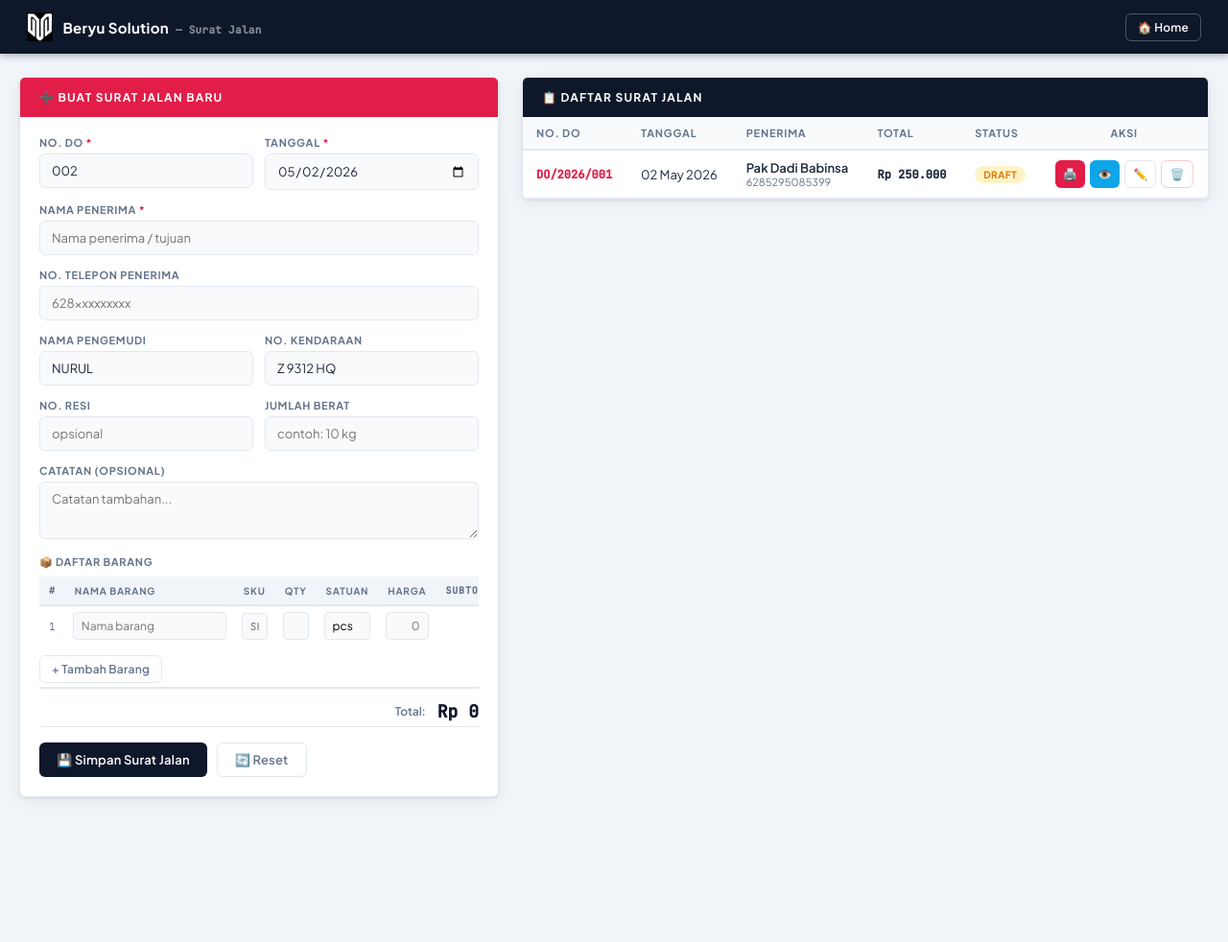
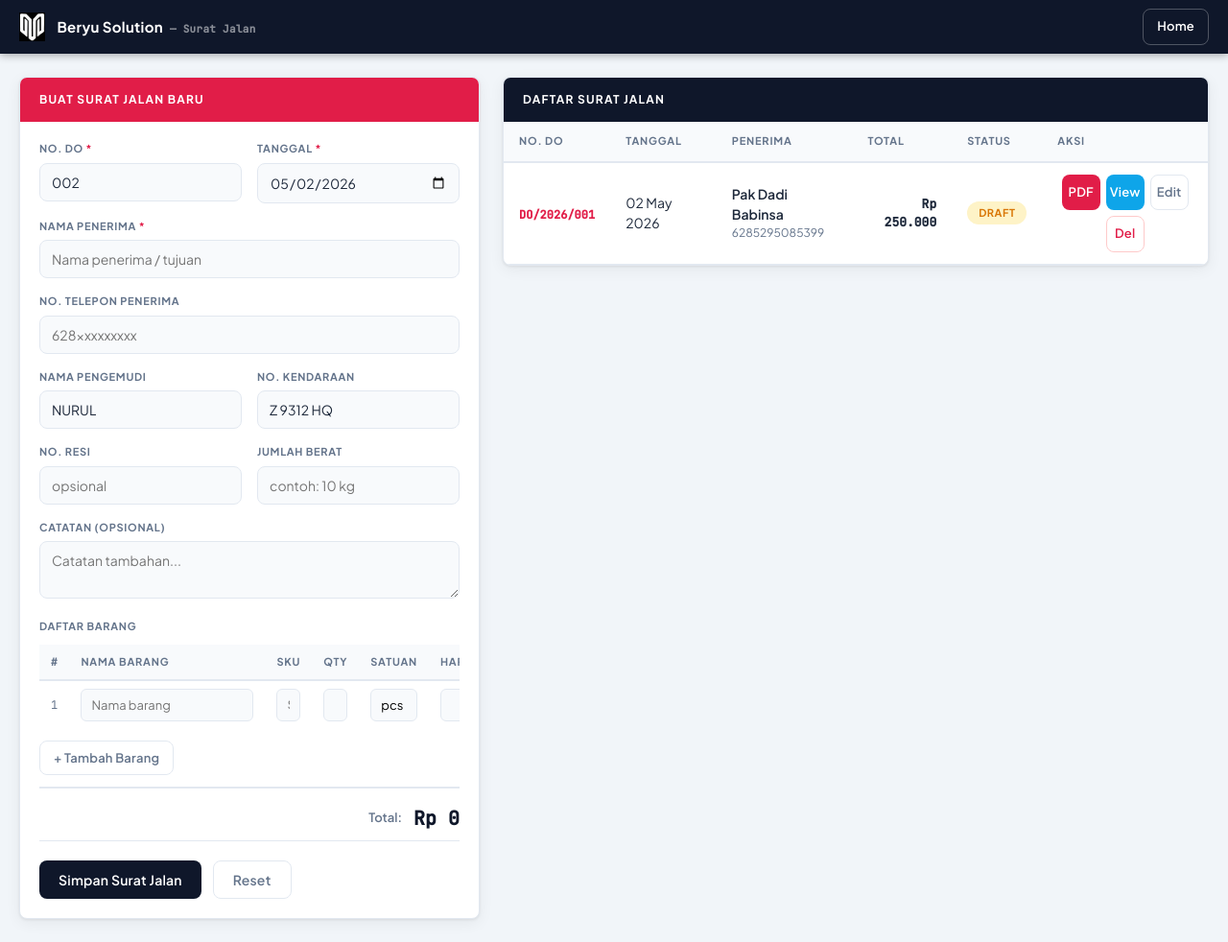
Before and after one commit to Maliberyu/surat_jalan, a PHP site: page /surat_jalan/index.php in a window 1280 px wide. Shown: the whole page at 96% size. Before the commit the page ends 833 px from the top, so only its background shows below. Run offline with PHP 8.4, Linux system fonts and the light colour scheme; data comes from the database, SQL or seed files in the repository.

Commit message:
perubahan desain index

```diff
--- a/index.php
+++ b/index.php
@@ -54,19 +54,16 @@ if ($_SERVER['REQUEST_METHOD'] === 'POST') {
 
     try {
         if ($id) {
-            // UPDATE
             $stmt = $db->prepare("UPDATE surat_jalan SET no_do=?,tanggal=?,penerima=?,telp_penerima=?,pengemudi=?,no_kendaraan=?,no_resi=?,jumlah_berat=?,catatan=?,total_harga=? WHERE id=?");
             $stmt->execute([$no_do,$tanggal,$penerima,$telp,$pengemudi,$kendaraan,$resi,$berat,$catatan,$total,$id]);
             $sj_id = $id;
             $db->prepare("DELETE FROM surat_jalan_detail WHERE surat_jalan_id = ?")->execute([$sj_id]);
         } else {
-            // INSERT
             $stmt = $db->prepare("INSERT INTO surat_jalan (no_do,tanggal,penerima,telp_penerima,pengemudi,no_kendaraan,no_resi,jumlah_berat,catatan,total_harga) VALUES (?,?,?,?,?,?,?,?,?,?)");
             $stmt->execute([$no_do,$tanggal,$penerima,$telp,$pengemudi,$kendaraan,$resi,$berat,$catatan,$total]);
             $sj_id = $db->lastInsertId();
         }
 
-        // Insert detail
         foreach ($namaArr as $k => $nama) {
             if (trim($nama) === '') continue;
             $hrg = floatval(str_replace(['.',','], ['',''], preg_replace('/[^0-9,]/','',$hrgArr[$k] ?? 0)));
@@ -76,7 +73,6 @@ if ($_SERVER['REQUEST_METHOD'] === 'POST') {
             $stmt2->execute([$sj_id, $k+1, trim($nama), trim($skuArr[$k]??''), $qty, trim($satArr[$k]??'pcs'), $hrg, $sub]);
         }
 
-        // Update total
         $db->prepare("UPDATE surat_jalan SET total_harga = (SELECT IFNULL(SUM(subtotal),0) FROM surat_jalan_detail WHERE surat_jalan_id=?) WHERE id=?")->execute([$sj_id,$sj_id]);
 
         header("Location: index.php?msg=saved&last=" . $sj_id);
@@ -87,11 +83,10 @@ if ($_SERVER['REQUEST_METHOD'] === 'POST') {
 }
 
 if (isset($_GET['msg'])) {
-    if ($_GET['msg'] === 'saved')   $msg = '<div class="alert alert-success">✅ Surat jalan berhasil disimpan!</div>';
-    if ($_GET['msg'] === 'deleted') $msg = '<div class="alert alert-warning">🗑️ Surat jalan berhasil dihapus.</div>';
+    if ($_GET['msg'] === 'saved')   $msg = '<div class="alert alert-success">Surat jalan berhasil disimpan.</div>';
+    if ($_GET['msg'] === 'deleted') $msg = '<div class="alert alert-warning">Surat jalan berhasil dihapus.</div>';
 }
 
-// Daftar surat jalan
 $list = $db->query("SELECT * FROM surat_jalan ORDER BY tanggal DESC, id DESC")->fetchAll();
 $next_no = generateNoDO();
 ?>
@@ -114,76 +109,85 @@ $next_no = generateNoDO();
   --muted:   #64748b;
   --success: #16a34a;
   --warn:    #d97706;
-  --radius:  6px;
+  --radius:  8px;
   --shadow:  0 1px 3px rgba(0,0,0,.08), 0 4px 16px rgba(0,0,0,.06);
 }
 *{box-sizing:border-box;margin:0;padding:0}
-body{font-family:'Plus Jakarta Sans',sans-serif;background:var(--bg);color:var(--text);font-size:14px}
+html{scroll-behavior:smooth}
+body{font-family:'Plus Jakarta Sans',sans-serif;background:var(--bg);color:var(--text);font-size:14px;line-height:1.5}
 
 /* TOPBAR */
-.topbar{background:var(--primary);color:#fff;padding:0 28px;height:56px;display:flex;align-items:center;justify-content:space-between;position:sticky;top:0;z-index:200;box-shadow:0 2px 8px rgba(0,0,0,.3)}
-.topbar-brand{display:flex;align-items:center;gap:10px}
+.topbar{background:var(--primary);color:#fff;padding:0 20px;height:56px;display:flex;align-items:center;justify-content:space-between;position:sticky;top:0;z-index:200;box-shadow:0 2px 8px rgba(0,0,0,.3)}
+.topbar-brand{display:flex;align-items:center;gap:12px}
 .topbar-brand img{height:30px;filter:invert(1) brightness(2)}
 .topbar-brand h1{font-size:15px;font-weight:700;letter-spacing:.3px}
 .topbar-brand span{font-size:11px;opacity:.5;margin-left:4px;font-family:'JetBrains Mono',monospace}
 .topbar-actions{display:flex;gap:8px}
 
 /* LAYOUT */
-.container{max-width:1380px;margin:0 auto;padding:24px 20px}
-.grid-2{display:grid;grid-template-columns:500px 1fr;gap:24px;align-items:start}
+.container{max-width:1400px;margin:0 auto;padding:20px 16px}
+.grid-2{display:grid;grid-template-columns:1fr;gap:20px}
+@media(min-width: 992px){
+  .grid-2{grid-template-columns:480px 1fr;gap:24px}
+  .container{padding:24px 20px}
+}
 
 /* CARD */
-.card{background:var(--white);border:1px solid var(--border);border-radius:var(--radius);box-shadow:var(--shadow);overflow:hidden}
-.card-header{background:var(--primary);color:#fff;padding:13px 20px;font-size:12px;font-weight:700;letter-spacing:1.2px;text-transform:uppercase;display:flex;align-items:center;gap:8px}
+.card{background:var(--white);border:1px solid var(--border);border-radius:var(--radius);box-shadow:var(--shadow);overflow:hidden;display:flex;flex-direction:column}
+.card-header{background:var(--primary);color:#fff;padding:14px 20px;font-size:12px;font-weight:700;letter-spacing:1.2px;text-transform:uppercase;display:flex;align-items:center;gap:8px}
 .card-header.red{background:var(--accent)}
 .card-header.blue{background:var(--accent2)}
-.card-body{padding:20px}
+.card-body{padding:20px;flex:1}
 
 /* ALERT */
-.alert{padding:10px 16px;border-radius:var(--radius);font-size:13px;margin-bottom:16px}
-.alert-success{background:#dcfce7;color:#166534;border:1px solid #bbf7d0}
-.alert-danger{background:#fee2e2;color:#991b1b;border:1px solid #fecaca}
-.alert-warning{background:#fef9c3;color:#854d0e;border:1px solid #fde047}
+.alert{padding:12px 16px;border-radius:var(--radius);font-size:13px;margin-bottom:20px;border-left:4px solid}
+.alert-success{background:#dcfce7;color:#166534;border-color:var(--success)}
+.alert-danger{background:#fee2e2;color:#991b1b;border-color:#ef4444}
+.alert-warning{background:#fef9c3;color:#854d0e;border-color:var(--warn)}
 
 /* FORM */
-.form-row{margin-bottom:14px}
-.form-row label{display:block;font-size:11px;font-weight:700;text-transform:uppercase;letter-spacing:.7px;color:var(--muted);margin-bottom:5px}
-.form-row input,.form-row select,.form-row textarea{width:100%;border:1.5px solid var(--border);border-radius:var(--radius);padding:9px 12px;font-size:13px;font-family:'Plus Jakarta Sans',sans-serif;color:var(--text);background:#f8fafc;transition:border-color .15s,background .15s}
+.form-row{margin-bottom:16px}
+.form-row label{display:block;font-size:11px;font-weight:700;text-transform:uppercase;letter-spacing:.7px;color:var(--muted);margin-bottom:6px}
+.form-row input,.form-row select,.form-row textarea{width:100%;border:1.5px solid var(--border);border-radius:var(--radius);padding:10px 12px;font-size:14px;font-family:'Plus Jakarta Sans',sans-serif;color:var(--text);background:#f8fafc;transition:border-color .15s,background .15s}
 .form-row input:focus,.form-row select:focus,.form-row textarea:focus{outline:none;border-color:var(--accent2);background:#fff;box-shadow:0 0 0 3px rgba(14,165,233,.1)}
 .form-row textarea{resize:vertical;min-height:60px}
-.form-grid-2{display:grid;grid-template-columns:1fr 1fr;gap:12px}
-.form-grid-3{display:grid;grid-template-columns:1fr 1fr 1fr;gap:10px}
+.form-grid-2{display:grid;grid-template-columns:1fr;gap:16px}
+.form-grid-3{display:grid;grid-template-columns:1fr;gap:12px}
+@media(min-width: 640px){
+  .form-grid-2{grid-template-columns:1fr 1fr}
+  .form-grid-3{grid-template-columns:1fr 1fr 1fr}
+}
 
 /* ITEMS TABLE */
-.items-wrap{overflow-x:auto}
-.items-table{width:100%;border-collapse:collapse;font-size:12px}
-.items-table th{background:#f1f5f9;padding:8px 10px;text-align:left;font-size:10px;font-weight:700;text-transform:uppercase;letter-spacing:.8px;color:var(--muted);border-bottom:2px solid var(--border)}
+.items-wrap{overflow-x:auto;-webkit-overflow-scrolling:touch}
+.items-table{width:100%;border-collapse:collapse;font-size:13px;min-width:600px}
+.items-table th{background:#f8fafc;padding:10px 12px;text-align:left;font-size:11px;font-weight:700;text-transform:uppercase;letter-spacing:.8px;color:var(--muted);border-bottom:2px solid var(--border);white-space:nowrap}
 .items-table th.r,.items-table td.r{text-align:right}
-.items-table td{padding:6px 8px;border-bottom:1px solid var(--border);vertical-align:middle}
+.items-table td{padding:8px 12px;border-bottom:1px solid var(--border);vertical-align:middle}
 .items-table tr:last-child td{border-bottom:none}
-.items-table input{border:1.5px solid var(--border);border-radius:4px;padding:6px 8px;font-size:12px;width:100%;background:#f8fafc;font-family:'Plus Jakarta Sans',sans-serif}
+.items-table input{border:1.5px solid var(--border);border-radius:6px;padding:8px 10px;font-size:13px;width:100%;background:#f8fafc;font-family:'Plus Jakarta Sans',sans-serif}
 .items-table input:focus{outline:none;border-color:var(--accent2);background:#fff}
-.items-table input.mono{font-family:'JetBrains Mono',monospace;font-size:11px}
+.items-table input.mono{font-family:'JetBrains Mono',monospace;font-size:12px}
 .items-table input.r{text-align:right}
-.col-no{width:32px;text-align:center;color:var(--muted);font-family:'JetBrains Mono',monospace;font-size:11px}
-.col-nama{min-width:160px}
-.col-sku{width:100px}
-.col-qty{width:70px}
-.col-sat{width:70px}
-.col-hrg{width:110px}
-.col-sub{width:110px;font-family:'JetBrains Mono',monospace;color:var(--primary);font-weight:600}
-.col-act{width:36px}
-.btn-del-row{background:none;border:1px solid #fecaca;color:#fca5a5;cursor:pointer;border-radius:4px;width:28px;height:28px;font-size:16px;line-height:1;transition:all .15s}
+.col-no{width:40px;text-align:center;color:var(--muted);font-family:'JetBrains Mono',monospace;font-size:12px}
+.col-nama{min-width:180px}
+.col-sku{width:110px}
+.col-qty{width:80px}
+.col-sat{width:80px}
+.col-hrg{width:120px}
+.col-sub{width:130px;font-family:'JetBrains Mono',monospace;color:var(--primary);font-weight:600}
+.col-act{width:40px}
+.btn-del-row{background:none;border:1px solid #fecaca;color:#ef4444;cursor:pointer;border-radius:6px;width:32px;height:32px;font-size:18px;line-height:1;transition:all .15s;display:flex;align-items:center;justify-content:center}
 .btn-del-row:hover{background:#fee2e2;color:var(--accent);border-color:var(--accent)}
-.add-row-wrap{padding:10px 0 0}
+.add-row-wrap{padding:12px 0 4px}
 
 /* TOTAL ROW */
-.total-row{display:flex;justify-content:flex-end;align-items:center;gap:12px;padding:12px 0 0;border-top:2px solid var(--border);margin-top:4px}
-.total-row .label{font-size:12px;color:var(--muted);font-weight:600}
-.total-row .amount{font-size:18px;font-weight:800;font-family:'JetBrains Mono',monospace;color:var(--primary)}
+.total-row{display:flex;justify-content:flex-end;align-items:center;gap:12px;padding:16px 0 0;border-top:2px solid var(--border);margin-top:8px}
+.total-row .label{font-size:13px;color:var(--muted);font-weight:600}
+.total-row .amount{font-size:20px;font-weight:800;font-family:'JetBrains Mono',monospace;color:var(--primary)}
 
 /* BUTTONS */
-.btn{display:inline-flex;align-items:center;gap:6px;padding:9px 18px;border:none;border-radius:var(--radius);font-size:13px;font-weight:600;font-family:'Plus Jakarta Sans',sans-serif;cursor:pointer;text-decoration:none;transition:all .15s;letter-spacing:.2px}
+.btn{display:inline-flex;align-items:center;justify-content:center;gap:6px;padding:10px 20px;border:none;border-radius:var(--radius);font-size:14px;font-weight:600;font-family:'Plus Jakarta Sans',sans-serif;cursor:pointer;text-decoration:none;transition:all .15s;letter-spacing:.2px;min-height:40px}
 .btn-primary{background:var(--primary);color:#fff}
 .btn-primary:hover{background:#1e3a5f}
 .btn-danger{background:var(--accent);color:#fff}
@@ -192,24 +196,38 @@ body{font-family:'Plus Jakarta Sans',sans-serif;background:var(--bg);color:var(-
 .btn-sky:hover{background:#0284c7}
 .btn-ghost{background:transparent;border:1.5px solid var(--border);color:var(--muted)}
 .btn-ghost:hover{background:var(--bg);color:var(--text)}
-.btn-sm{padding:6px 12px;font-size:12px}
-.btn-icon{padding:6px 8px}
-.form-actions{display:flex;gap:10px;padding-top:16px;border-top:1px solid var(--border);margin-top:4px}
+.btn-sm{padding:8px 14px;font-size:13px;min-height:36px}
+.btn-icon{padding:8px;width:40px}
+.form-actions{display:flex;gap:12px;padding-top:20px;border-top:1px solid var(--border);margin-top:8px;flex-wrap:wrap}
 
 /* TABLE LIST */
-.tbl{width:100%;border-collapse:collapse}
+.tbl-wrap{overflow-x:auto;-webkit-overflow-scrolling:touch}
+.tbl{width:100%;border-collapse:collapse;min-width:700px}
 .tbl thead tr{background:#f8fafc}
-.tbl th{padding:10px 14px;text-align:left;font-size:11px;font-weight:700;text-transform:uppercase;letter-spacing:.8px;color:var(--muted);border-bottom:2px solid var(--border)}
-.tbl td{padding:10px 14px;border-bottom:1px solid var(--border);font-size:13px}
+.tbl th{padding:12px 16px;text-align:left;font-size:11px;font-weight:700;text-transform:uppercase;letter-spacing:.8px;color:var(--muted);border-bottom:2px solid var(--border);white-space:nowrap}
+.tbl td{padding:12px 16px;border-bottom:1px solid var(--border);font-size:14px;vertical-align:middle}
 .tbl tr:hover td{background:#f8fafc}
-.badge{display:inline-block;padding:3px 9px;border-radius:20px;font-size:10px;font-weight:700;text-transform:uppercase;letter-spacing:.5px}
+.badge{display:inline-block;padding:4px 12px;border-radius:20px;font-size:11px;font-weight:700;text-transform:uppercase;letter-spacing:.5px}
 .badge-draft{background:#fef3c7;color:#d97706}
 .badge-terkirim{background:#dbeafe;color:#1d4ed8}
 .badge-selesai{background:#dcfce7;color:#15803d}
-.no-data{text-align:center;padding:40px;color:var(--muted)}
+.no-data{text-align:center;padding:48px 20px;color:var(--muted);font-size:14px}
 
 /* HIGHLIGHT saved */
 .row-highlight td{background:#f0fdf4!important}
+
+/* ACTION BUTTONS WRAP */
+.action-buttons{display:flex;gap:6px;justify-content:flex-start;flex-wrap:wrap}
+@media(min-width: 480px){
+  .action-buttons{justify-content:center}
+}
+
+/* UTILITY */
+.text-right{text-align:right}
+.text-center{text-align:center}
+.text-muted{color:var(--muted)}
+.font-mono{font-family:'JetBrains Mono',monospace}
+.font-semibold{font-weight:600}
 </style>
 </head>
 <body>
@@ -220,7 +238,7 @@ body{font-family:'Plus Jakarta Sans',sans-serif;background:var(--bg);color:var(-
     <h1>Beryu Solution <span>— Surat Jalan</span></h1>
   </div>
   <div class="topbar-actions">
-    <a href="index.php" class="btn btn-ghost btn-sm" style="color:#fff;border-color:#ffffff44">🏠 Home</a>
+    <a href="index.php" class="btn btn-ghost btn-sm" style="color:#fff;border-color:#ffffff44">Home</a>
   </div>
 </div>
 
@@ -232,7 +250,7 @@ body{font-family:'Plus Jakarta Sans',sans-serif;background:var(--bg);color:var(-
     <div>
       <div class="card">
         <div class="card-header <?= $edit_data ? 'blue' : 'red' ?>">
-          <?= $edit_data ? '✏️ Edit Surat Jalan' : '➕ Buat Surat Jalan Baru' ?>
+          <?= $edit_data ? 'Edit Surat Jalan' : 'Buat Surat Jalan Baru' ?>
         </div>
         <div class="card-body">
           <form method="POST" id="formSJ">
@@ -300,8 +318,8 @@ body{font-family:'Plus Jakarta Sans',sans-serif;background:var(--bg);color:var(-
             </div>
 
             <!-- ITEMS -->
-            <div style="margin-top:4px">
-              <div style="font-size:11px;font-weight:700;text-transform:uppercase;letter-spacing:.7px;color:var(--muted);margin-bottom:8px">📦 Daftar Barang</div>
+            <div style="margin-top:8px">
+              <div style="font-size:11px;font-weight:700;text-transform:uppercase;letter-spacing:.7px;color:var(--muted);margin-bottom:10px">Daftar Barang</div>
               <div class="items-wrap">
                 <table class="items-table" id="itemsTable">
                   <thead>
@@ -328,7 +346,7 @@ body{font-family:'Plus Jakarta Sans',sans-serif;background:var(--bg);color:var(-
                       <td><input type="text" name="satuan[]" placeholder="pcs" value="<?= htmlspecialchars($it['satuan']) ?>"></td>
                       <td><input type="text" name="harga_satuan[]" class="r" placeholder="0" value="<?= $it['harga_satuan'] ? number_format($it['harga_satuan'],0,',','.') : '' ?>" oninput="calcRow(this)"></td>
                       <td class="col-sub r subtotal"><?= $it['harga_satuan'] ? 'Rp '.number_format($it['kuantitas']*$it['harga_satuan'],0,',','.') : '-' ?></td>
-                      <td><button type="button" class="btn-del-row" onclick="delRow(this)">×</button></td>
+                      <td><button type="button" class="btn-del-row" onclick="delRow(this)" title="Hapus baris">&times;</button></td>
                     </tr>
                     <?php endforeach; ?>
                   </tbody>
@@ -344,11 +362,11 @@ body{font-family:'Plus Jakarta Sans',sans-serif;background:var(--bg);color:var(-
             </div>
 
             <div class="form-actions">
-              <button type="submit" class="btn btn-primary">💾 Simpan Surat Jalan</button>
+              <button type="submit" class="btn btn-primary">Simpan Surat Jalan</button>
               <?php if ($edit_data): ?>
                 <a href="index.php" class="btn btn-ghost">Batal</a>
               <?php else: ?>
-                <button type="reset" class="btn btn-ghost" onclick="resetForm()">🔄 Reset</button>
+                <button type="reset" class="btn btn-ghost" onclick="resetForm()">Reset</button>
               <?php endif; ?>
             </div>
           </form>
@@ -359,40 +377,40 @@ body{font-family:'Plus Jakarta Sans',sans-serif;background:var(--bg);color:var(-
     <!-- DAFTAR -->
     <div>
       <div class="card">
-        <div class="card-header">📋 Daftar Surat Jalan</div>
+        <div class="card-header">Daftar Surat Jalan</div>
         <div class="card-body" style="padding:0">
           <?php if (empty($list)): ?>
-            <div class="no-data">📭 Belum ada surat jalan. Buat yang pertama!</div>
+            <div class="no-data">Belum ada surat jalan. Buat yang pertama.</div>
           <?php else: ?>
-          <div style="overflow-x:auto">
+          <div class="tbl-wrap">
           <table class="tbl">
             <thead>
               <tr>
                 <th>No. DO</th>
                 <th>Tanggal</th>
                 <th>Penerima</th>
-                <th>Total</th>
+                <th class="text-right">Total</th>
                 <th>Status</th>
-                <th style="text-align:center">Aksi</th>
+                <th class="text-center">Aksi</th>
               </tr>
             </thead>
             <tbody>
               <?php foreach ($list as $row): ?>
               <tr class="<?= (isset($_GET['last']) && $_GET['last'] == $row['id']) ? 'row-highlight' : '' ?>">
-                <td><span style="font-family:'JetBrains Mono',monospace;font-size:12px;font-weight:600;color:var(--accent)">DO/2026/<?= htmlspecialchars($row['no_do']) ?></span></td>
+                <td><span class="font-mono" style="font-size:12px;font-weight:600;color:var(--accent)">DO/2026/<?= htmlspecialchars($row['no_do']) ?></span></td>
                 <td><?= date('d M Y', strtotime($row['tanggal'])) ?></td>
                 <td>
-                  <div style="font-weight:600"><?= htmlspecialchars($row['penerima']) ?></div>
-                  <?php if ($row['telp_penerima']): ?><div style="font-size:11px;color:var(--muted)"><?= htmlspecialchars($row['telp_penerima']) ?></div><?php endif; ?>
+                  <div class="font-semibold"><?= htmlspecialchars($row['penerima']) ?></div>
+                  <?php if ($row['telp_penerima']): ?><div class="text-muted" style="font-size:12px"><?= htmlspecialchars($row['telp_penerima']) ?></div><?php endif; ?>
                 </td>
-                <td style="font-family:'JetBrains Mono',monospace;font-weight:600;font-size:12px"><?= formatRupiah($row['total_harga']) ?></td>
+                <td class="text-right font-mono font-semibold" style="font-size:13px"><?= formatRupiah($row['total_harga']) ?></td>
                 <td><span class="badge badge-<?= $row['status'] ?>"><?= $row['status'] ?></span></td>
-                <td>
-                  <div style="display:flex;gap:5px;justify-content:center;flex-wrap:wrap">
-                    <a href="cetak_pdf.php?id=<?= $row['id'] ?>" target="_blank" class="btn btn-danger btn-sm btn-icon" title="Cetak PDF">🖨️</a>
-                    <a href="preview.php?id=<?= $row['id'] ?>" target="_blank" class="btn btn-sky btn-sm btn-icon" title="Preview">👁️</a>
-                    <a href="index.php?edit=<?= $row['id'] ?>" class="btn btn-ghost btn-sm btn-icon" title="Edit">✏️</a>
-                    <a href="index.php?delete=<?= $row['id'] ?>" class="btn btn-ghost btn-sm btn-icon" title="Hapus" onclick="return confirm('Hapus surat jalan ini?')" style="color:var(--accent);border-color:#fecaca">🗑️</a>
+                <td class="text-center">
+                  <div class="action-buttons">
+                    <a href="cetak_pdf.php?id=<?= $row['id'] ?>" target="_blank" class="btn btn-danger btn-sm btn-icon" title="Cetak PDF">PDF</a>
+                    <a href="preview.php?id=<?= $row['id'] ?>" target="_blank" class="btn btn-sky btn-sm btn-icon" title="Preview">View</a>
+                    <a href="index.php?edit=<?= $row['id'] ?>" class="btn btn-ghost btn-sm btn-icon" title="Edit">Edit</a>
+                    <a href="index.php?delete=<?= $row['id'] ?>" class="btn btn-ghost btn-sm btn-icon" title="Hapus" onclick="return confirm('Hapus surat jalan ini?')" style="color:var(--accent);border-color:#fecaca">Del</a>
                   </div>
                 </td>
               </tr>
@@ -422,7 +440,7 @@ function addRow() {
     <td><input type="text" name="satuan[]" placeholder="pcs" value="pcs"></td>
     <td><input type="text" name="harga_satuan[]" class="r" placeholder="0" oninput="calcRow(this)"></td>
     <td class="col-sub r subtotal">-</td>
-    <td><button type="button" class="btn-del-row" onclick="delRow(this)">×</button></td>
+    <td><button type="button" class="btn-del-row" onclick="delRow(this)" title="Hapus baris">&times;</button></td>
   `;
   tbody.appendChild(tr);
   tr.querySelector('input').focus();
@@ -472,7 +490,6 @@ function calcTotal() {
 
 function resetForm() {
   document.getElementById('formSJ').reset();
-  // Keep 1 empty row
   document.getElementById('itemsBody').innerHTML = `
     <tr>
       <td class="col-no">1</td>
@@ -482,7 +499,7 @@ function resetForm() {
       <td><input type="text" name="satuan[]" placeholder="pcs" value="pcs"></td>
       <td><input type="text" name="harga_satuan[]" class="r" placeholder="0" oninput="calcRow(this)"></td>
       <td class="col-sub r subtotal">-</td>
-      <td><button type="button" class="btn-del-row" onclick="delRow(this)">×</button></td>
+      <td><button type="button" class="btn-del-row" onclick="delRow(this)" title="Hapus baris">&times;</button></td>
     </tr>`;
   rowCount = 1;
   document.getElementById('grandTotal').textContent = 'Rp 0';
@@ -490,6 +507,16 @@ function resetForm() {
 
 // Initial calc
 calcTotal();
+
+// Auto-format harga input
+document.addEventListener('input', function(e) {
+  if (e.target.name === 'harga_satuan[]') {
+    let val = e.target.value.replace(/[^0-9]/g, '');
+    if (val) {
+      e.target.value = parseInt(val).toLocaleString('id-ID');
+    }
+  }
+});
 </script>
 </body>
 </html>
```
